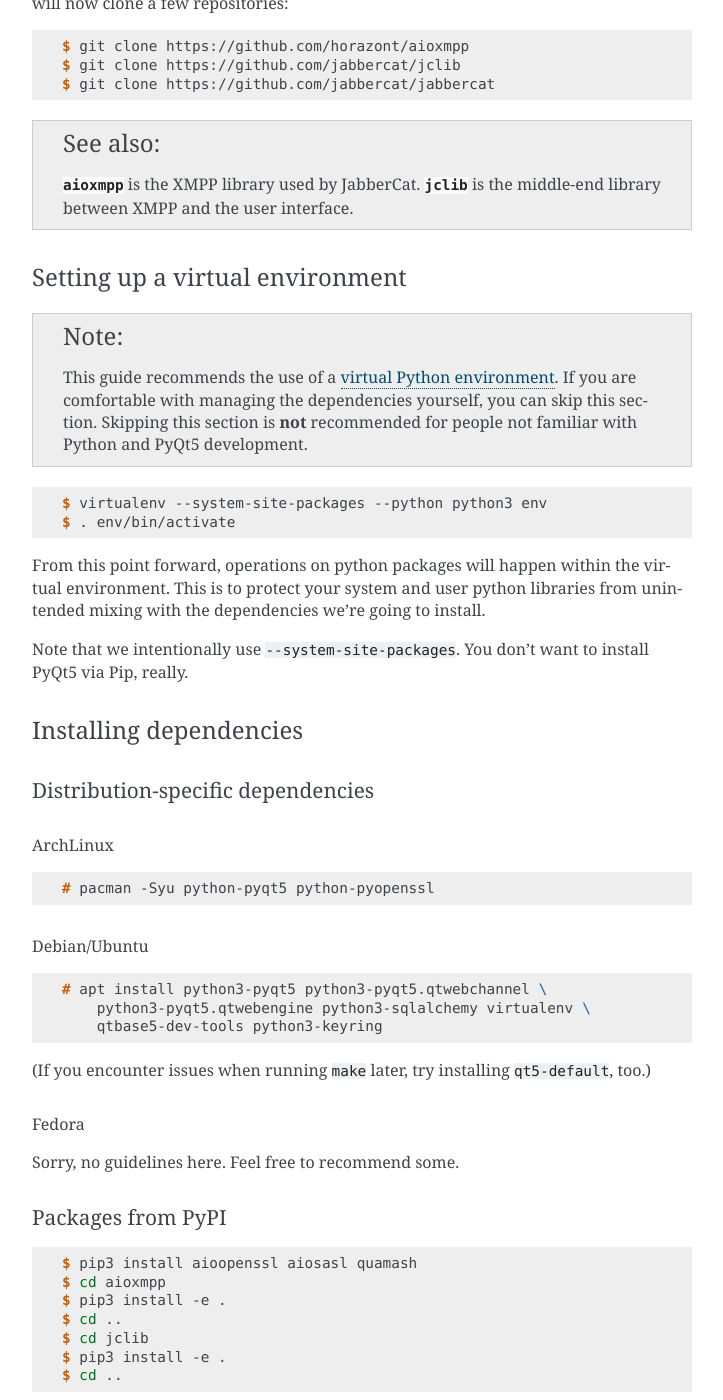
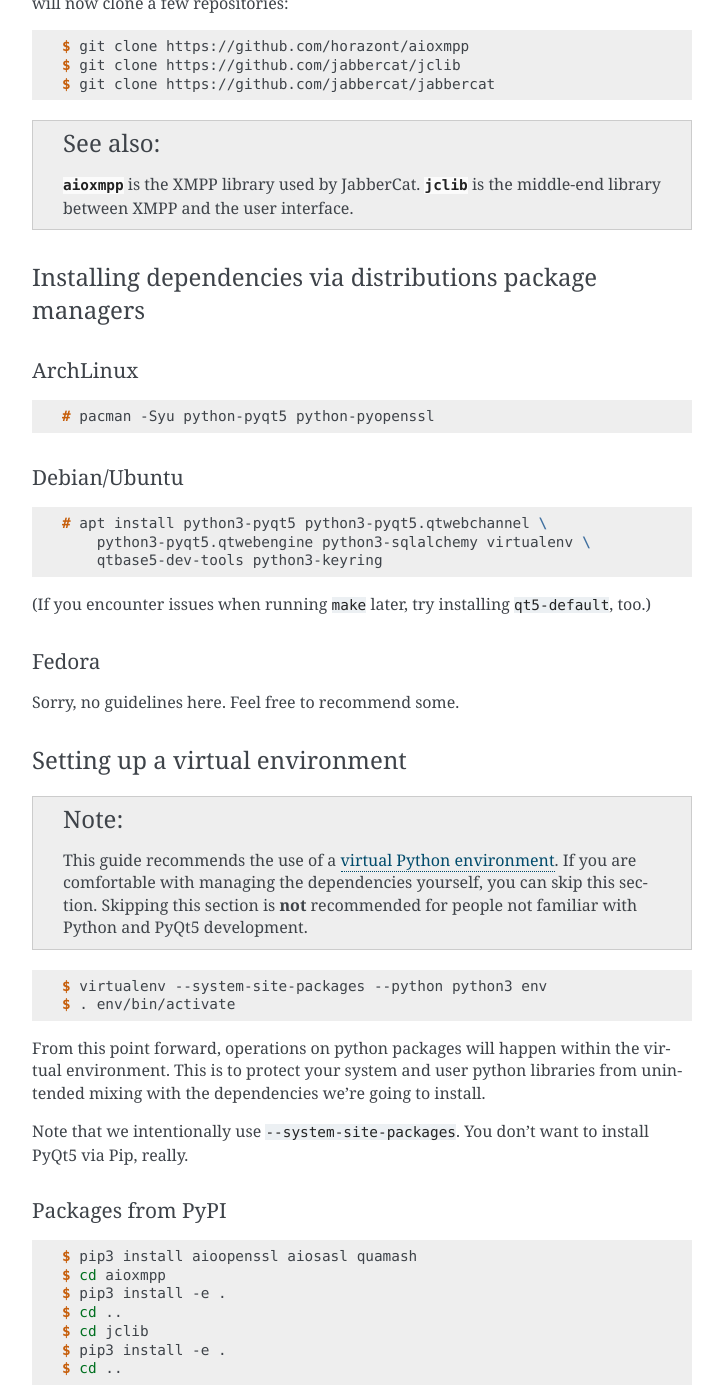
Before and after one commit to jabbercat/jabbercat, a Sphinx documentation site: the page built from docs/testing/index.rst, in a window 1280 px wide and 1400 px high, scrolled down 1139 px. Shown: the whole window, without its empty margins (388-1111 px from the left). Built offline with Sphinx 7.4.7, drawn with Linux system fonts in a browser that asks for light colours; some of the changed lines change nothing that is shown; some of the changed text lies outside the part shown.

Commit message:
Restructure testing notes
(Fixes github #3, hopefully. Thanks, Ge0rG.)

```diff
--- a/docs/testing/index.rst
+++ b/docs/testing/index.rst
@@ -64,6 +64,33 @@
     :mod:`aioxmpp` is the XMPP library used by JabberCat. :mod:`jclib` is the
     middle-end library between XMPP and the user interface.
 
+Installing dependencies via distributions package managers
+----------------------------------------------------------
+
+ArchLinux
+~~~~~~~~~
+
+.. code-block:: console
+
+    # pacman -Syu python-pyqt5 python-pyopenssl
+
+Debian/Ubuntu
+~~~~~~~~~~~~~
+
+.. code-block:: console
+
+    # apt install python3-pyqt5 python3-pyqt5.qtwebchannel \
+        python3-pyqt5.qtwebengine python3-sqlalchemy virtualenv \
+        qtbase5-dev-tools python3-keyring
+
+(If you encounter issues when running ``make`` later, try installing
+``qt5-default``, too.)
+
+Fedora
+~~~~~~
+
+Sorry, no guidelines here. Feel free to recommend some.
+
 Setting up a virtual environment
 --------------------------------
 
@@ -86,37 +113,6 @@
 
 Note that we intentionally use ``--system-site-packages``. You don’t want to
 install PyQt5 via Pip, really.
-
-
-Installing dependencies
------------------------
-
-Distribution-specific dependencies
-~~~~~~~~~~~~~~~~~~~~~~~~~~~~~~~~~~
-
-ArchLinux
-^^^^^^^^^
-
-.. code-block:: console
-
-    # pacman -Syu python-pyqt5 python-pyopenssl
-
-Debian/Ubuntu
-^^^^^^^^^^^^^
-
-.. code-block:: console
-
-    # apt install python3-pyqt5 python3-pyqt5.qtwebchannel \
-        python3-pyqt5.qtwebengine python3-sqlalchemy virtualenv \
-        qtbase5-dev-tools python3-keyring
-
-(If you encounter issues when running ``make`` later, try installing
-``qt5-default``, too.)
-
-Fedora
-^^^^^^
-
-Sorry, no guidelines here. Feel free to recommend some.
 
 Packages from PyPI
 ~~~~~~~~~~~~~~~~~~
@@ -175,10 +171,10 @@
 
 
 Testing notes
--------------
+=============
 
 Known issues
-~~~~~~~~~~~~
+------------
 
 * Sometimes, no messages are shown after joining a MUC, despite the join
   succeeding. Sometimes, not even messages sent after the join will show up.
@@ -201,7 +197,7 @@
   the text input. Suggestions welcome.
 
 Reporting issues
-~~~~~~~~~~~~~~~~
+----------------
 
 When reporting issues, if possible please get in contact with a developer
 before filing an issue on GitHub. This is to avoid incomplete bug reports and
```
